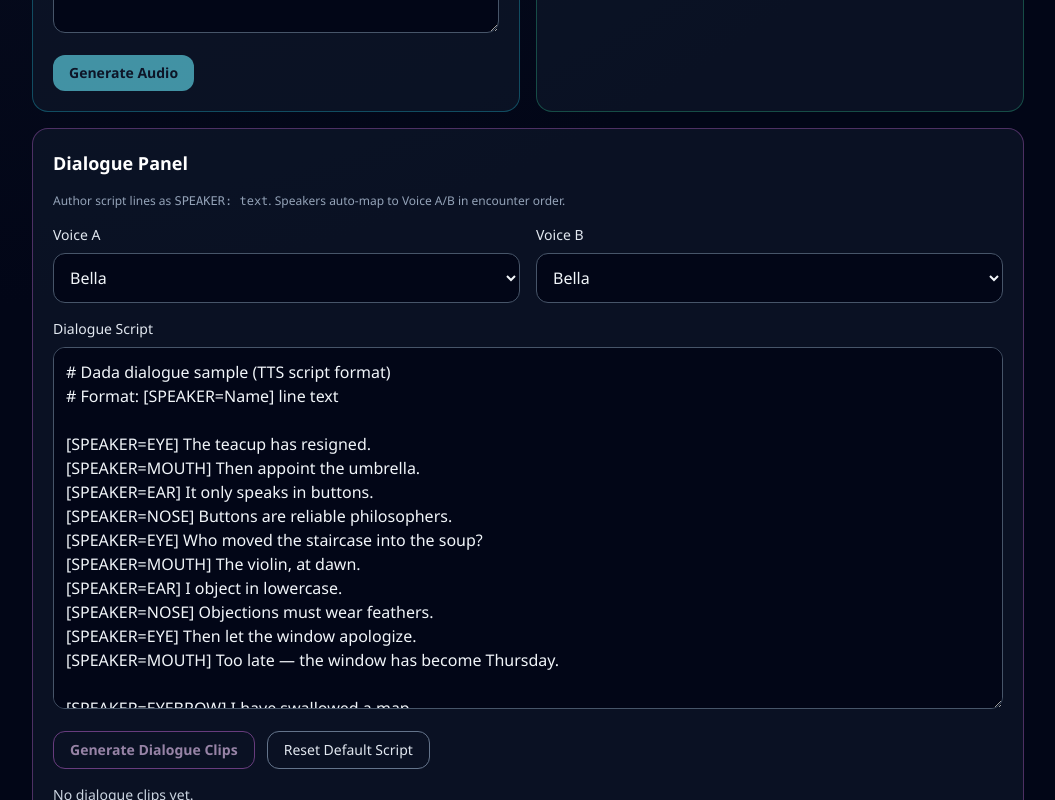
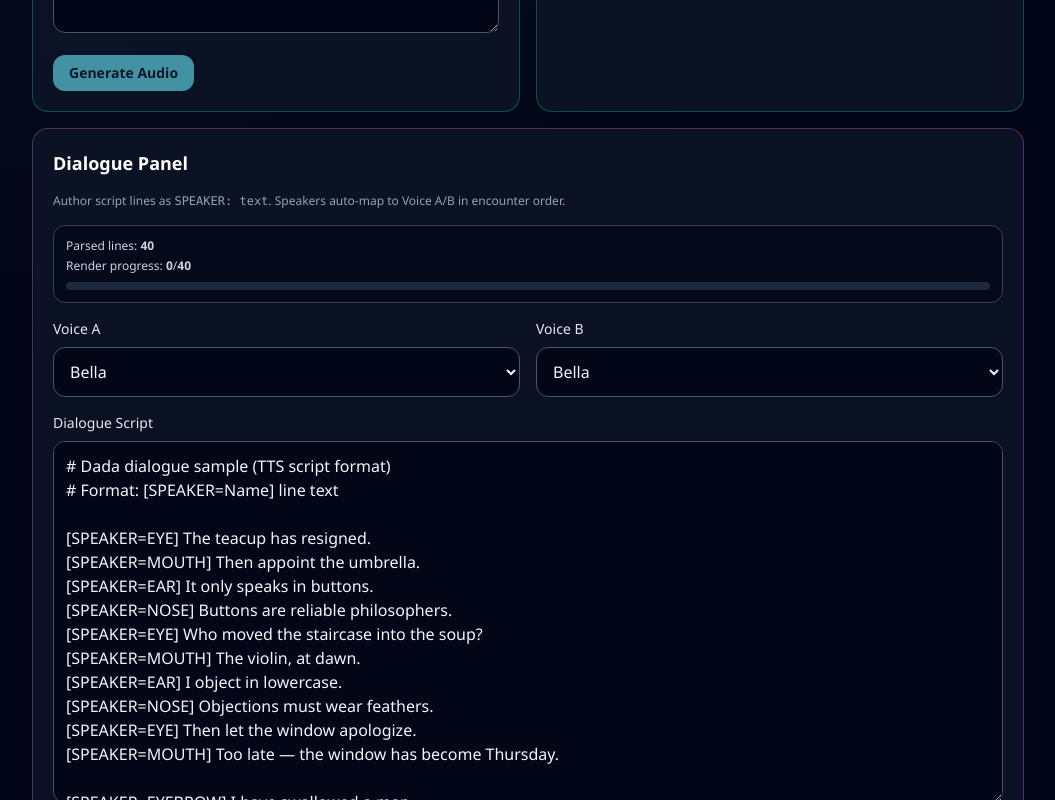
Before and after one commit to ricklon/kittenttsinweb, a React (Vite) app: page / in a window 1280 px wide. Shown: the part 1200-2000 px from the top of the page, without its empty margins (112-1167 px from the left). Built offline with nearby package versions, Linux system fonts and the light colour scheme.

Commit message:
feat: improve dialogue panel progress and output clarity

```diff
--- a/src/App.jsx
+++ b/src/App.jsx
@@ -230,6 +230,8 @@ export default function App() {
   const [dialogueVoiceA, setDialogueVoiceA] = useState("expr-voice-2-f");
   const [dialogueVoiceB, setDialogueVoiceB] = useState("expr-voice-2-m");
   const [dialogueClips, setDialogueClips] = useState([]);
+  const [dialogueTotalLines, setDialogueTotalLines] = useState(0);
+  const [dialogueCompletedLines, setDialogueCompletedLines] = useState(0);
 
   const [ratings, setRatings] = useState(() => loadRatings());
 
@@ -243,6 +245,11 @@ export default function App() {
     const avg = ratings.reduce((a, b) => a + b.score, 0) / ratings.length;
     return `${ratings.length} ratings, avg ${avg.toFixed(2)}/5`;
   }, [ratings]);
+
+  const dialoguePreviewTurns = useMemo(
+    () => parseDialogueScript(dialogueScript, dialogueVoiceA, dialogueVoiceB),
+    [dialogueScript, dialogueVoiceA, dialogueVoiceB]
+  );
 
   useEffect(() => {
     const worker = new Worker(new URL("./workers/tts.worker.js", import.meta.url), { type: "module" });
@@ -492,7 +499,7 @@ export default function App() {
       setError("Initialize Model first.");
       return;
     }
-    const turns = parseDialogueScript(dialogueScript, dialogueVoiceA, dialogueVoiceB);
+    const turns = dialoguePreviewTurns;
     if (turns.length === 0) {
       setError("No valid dialogue lines found. Use format: SPEAKER: text");
       return;
@@ -501,7 +508,9 @@ export default function App() {
     setDialogueLoading(true);
     setStatus("generating");
     setError("");
-    setDialogueProgress("");
+    setDialogueProgress("Starting dialogue render");
+    setDialogueTotalLines(turns.length);
+    setDialogueCompletedLines(0);
 
     for (const url of dialogueUrlsRef.current) URL.revokeObjectURL(url);
     dialogueUrlsRef.current = [];
@@ -528,6 +537,7 @@ export default function App() {
       dialogueUrlsRef.current.push(url);
       clips.push({
         id: requestId,
+        lineNumber: i + 1,
         speaker: turn.speaker,
         text: turn.text,
         voice: turn.voice,
@@ -535,9 +545,10 @@ export default function App() {
         samples: result.samples
       });
       setDialogueClips([...clips]);
+      setDialogueCompletedLines(i + 1);
     }
 
-    setDialogueProgress("");
+    setDialogueProgress(`Done: rendered ${clips.length}/${turns.length} lines`);
     setConversionProgress("");
     setDialogueLoading(false);
     setStatus("ready");
@@ -772,6 +783,26 @@ export default function App() {
         <p className="text-xs text-slate-400">
           Author script lines as <code>SPEAKER: text</code>. Speakers auto-map to Voice A/B in encounter order.
         </p>
+        <div className="rounded-xl border border-slate-700 bg-slate-950/60 p-3">
+          <p className="text-xs text-slate-300">
+            Parsed lines: <strong>{dialoguePreviewTurns.length}</strong>
+          </p>
+          <p className="mt-1 text-xs text-slate-300">
+            Render progress: <strong>{dialogueCompletedLines}</strong>/<strong>{dialogueTotalLines || dialoguePreviewTurns.length}</strong>
+          </p>
+          <div className="mt-2 h-2 w-full overflow-hidden rounded bg-slate-800">
+            <div
+              className="h-full bg-fuchsia-400 transition-all"
+              style={{
+                width: `${
+                  (dialogueTotalLines || dialoguePreviewTurns.length) > 0
+                    ? (dialogueCompletedLines / (dialogueTotalLines || dialoguePreviewTurns.length)) * 100
+                    : 0
+                }%`
+              }}
+            />
+          </div>
+        </div>
 
         <div className="grid gap-4 md:grid-cols-2">
           <label className="block">
@@ -831,7 +862,11 @@ export default function App() {
           </button>
         </div>
 
-        {dialogueProgress ? <p className="text-xs text-slate-300">{dialogueProgress}</p> : null}
+        {dialogueProgress ? (
+          <p className="text-xs text-fuchsia-200">
+            {dialogueLoading ? "Rendering..." : "Status:"} {dialogueProgress}
+          </p>
+        ) : null}
 
         {dialogueClips.length === 0 ? (
           <p className="text-sm text-slate-300">No dialogue clips yet.</p>
@@ -840,7 +875,7 @@ export default function App() {
             {dialogueClips.map((clip, idx) => (
               <div key={clip.id} className="rounded-xl border border-slate-700 bg-slate-950/70 p-3">
                 <p className="text-sm text-slate-200">
-                  {idx + 1}. <strong>{clip.speaker}</strong> {"->"} {voiceLabel(clip.voice)}
+                  Line {clip.lineNumber || idx + 1}: <strong>{clip.speaker}</strong> {"->"} {voiceLabel(clip.voice)}
                 </p>
                 <p className="mb-2 text-xs text-slate-400">{clip.text}</p>
                 <audio controls className="w-full" src={clip.url} />
```
